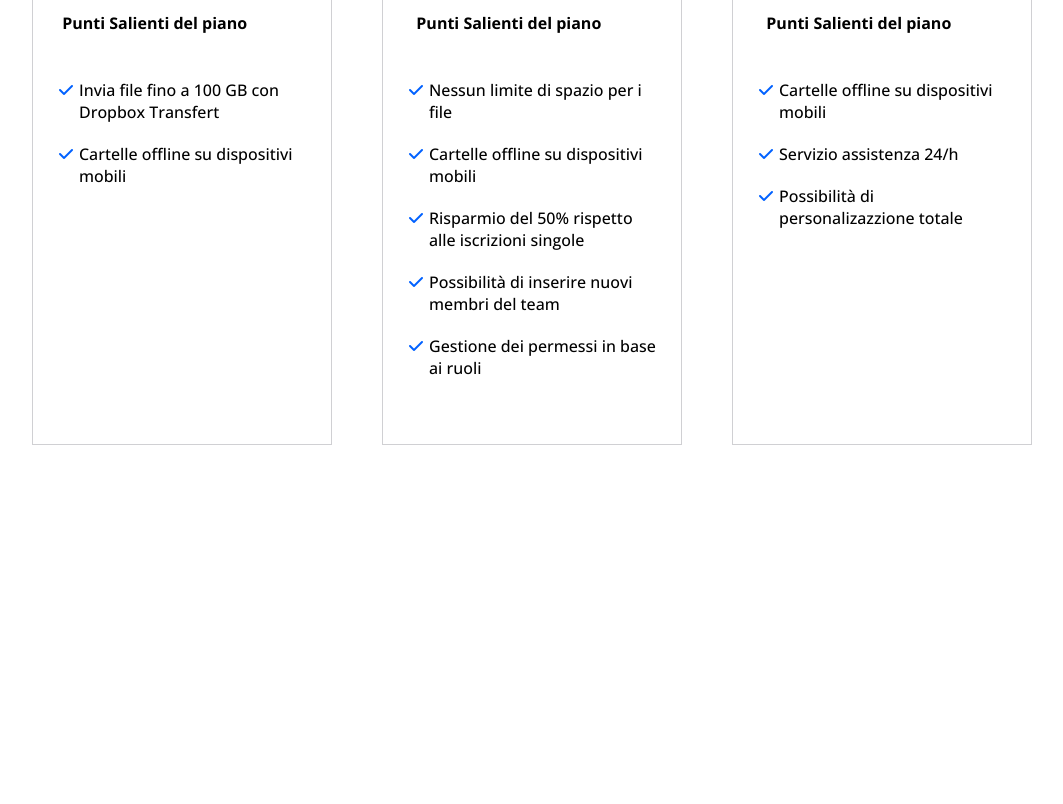
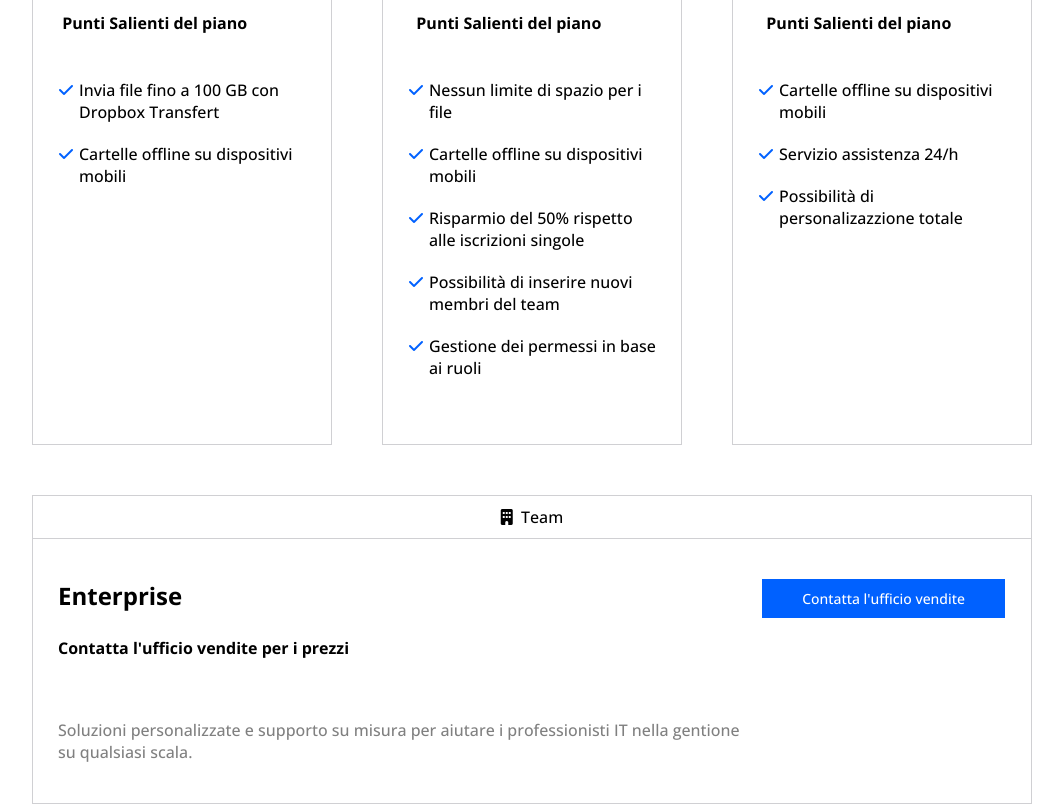
Before and after one commit to danielebd/htmlcss-dropbox, a plain HTML site: page index.html in a window 1280 px wide. Shown: the part 1802-2606 px from the top of the page, without its empty margins (108-1171 px from the left). Before the commit the page ends 2247 px from the top, so only its background shows below. Drawn offline with nearby package versions, Linux system fonts and the light colour scheme.

Commit message:
sezione center-container/ enterprise

```diff
--- a/css/style.css
+++ b/css/style.css
@@ -161,6 +161,29 @@ header li a {
     color: #0061ff;
 }
 /* Pacchetti */
+/* Enterprise */
+
+.enterprise {
+    width: 100%;
+    border: solid #d0d0d3 1px;
+    margin-top: 50px;
+}
+.enterprise .main-plan {
+
+}
+.enterprise section {
+    width: 700px;
+    display: inline-block;
+}
+.enterprise .a-blue {
+    display: inline-block;
+    vertical-align: top;
+    padding: 10px 40px;
+    font-size: 14px;
+}
+.enterprise  section div {
+    margin-bottom: 50px;
+}
 
 
 /*>>>>>> MAIN */
--- a/index.html
+++ b/index.html
@@ -140,7 +140,18 @@
                         </div>
                     </div>
                 </div>
-                <!-- TRE COLONNE -->
+                <div class="enterprise">
+                    <div class="type-plan"><i class="fa-solid fa-building"></i></i>&nbsp; Team</div>
+                    <div class="main-plan">
+                        <section>
+                            <h2>Enterprise</h2>
+                            <div>Contatta l'ufficio vendite per i prezzi</div>
+                            <span>Soluzioni personalizzate e supporto su misura per aiutare i professionisti IT nella gentione su qualsiasi scala.</span>
+                        </section>
+                        <a href="#" class="a-blue">Contatta l'ufficio vendite</a>
+                    </div>
+                </div>
+                <!-- TRE COLONNE + 1 -->
             </div>
         </div>
     </main>
```
